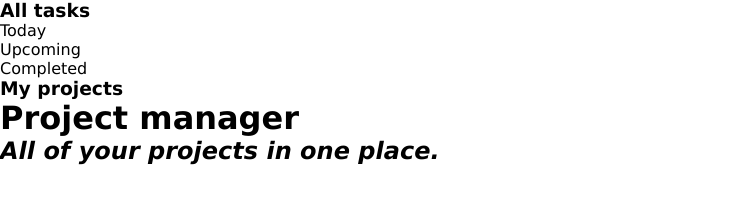
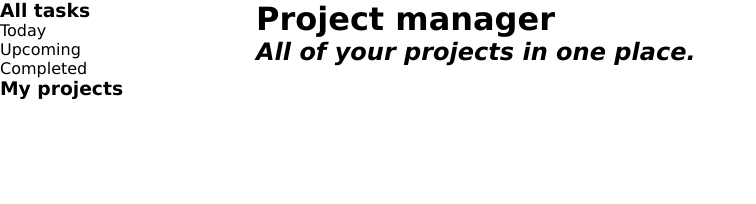
Before and after one commit to ThomGlynnGit/to-do, a website built with webpack: page src/index.html in a window 1280 px wide. Shown: the whole page, without its empty margins (0-756 px from the left). Built offline with nearby package versions, Linux system fonts and the light colour scheme.

Commit message:
Set main grid layout

```diff
--- a/src/style.css
+++ b/src/style.css
@@ -3,3 +3,10 @@
     font-family: 'Lucida Sans', 'Lucida Sans Regular', 'Lucida Grande', 'Lucida Sans Unicode', Geneva, Verdana, sans-serif;
     margin: 0;
 }
+
+body {
+    display: grid;
+    width: 100%;
+    min-height: 100vh;
+    grid-template: 1fr 5fr / 1fr 4fr;
+}
```
